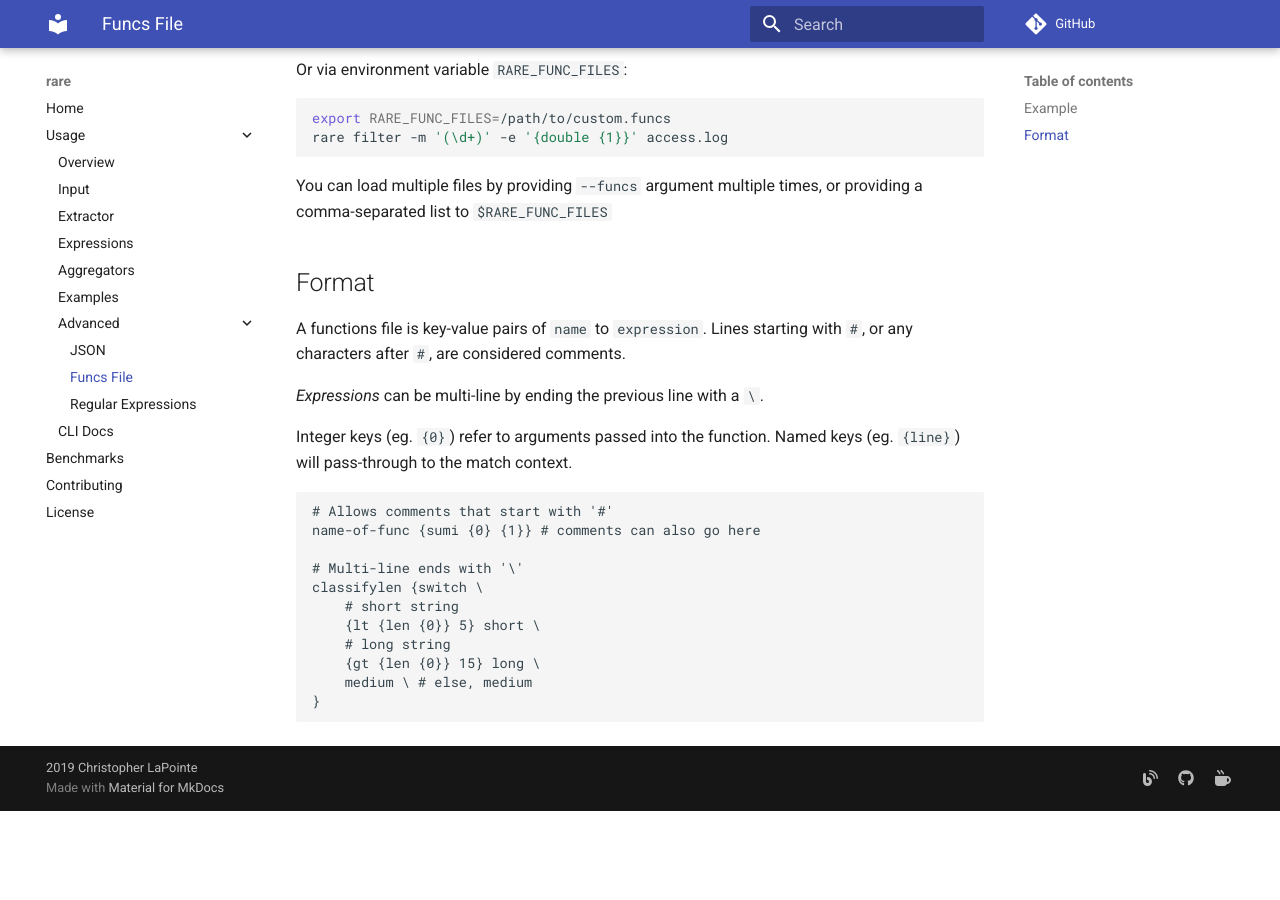
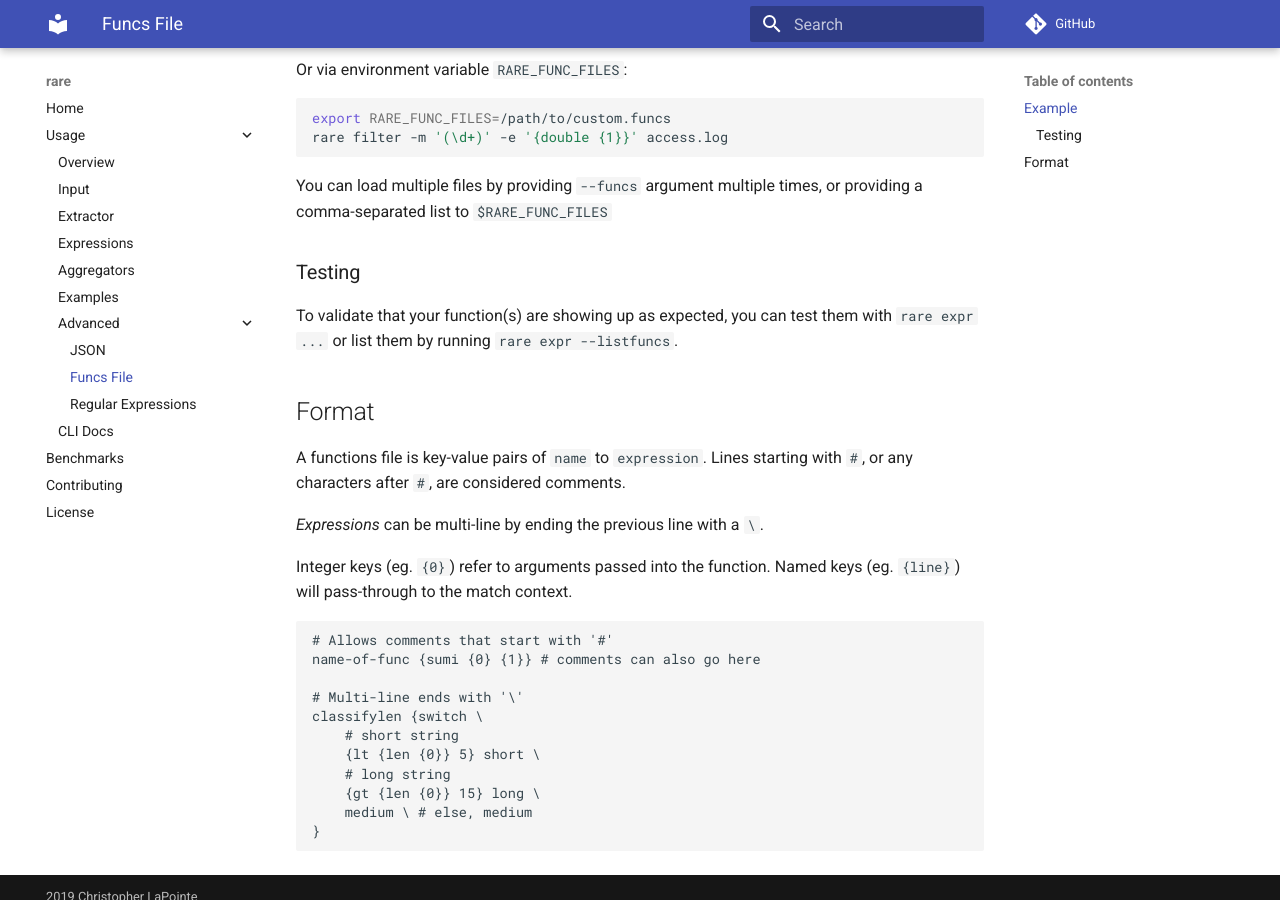
Before and after one commit to zix99/rare, an MkDocs documentation site: the page built from docs/usage/funcsfile.md, in a window 1280 px wide and 900 px high, scrolled down 501 px. Built offline with MkDocs 1.6.1 and Material for MkDocs 9.7.7, drawn with Linux system fonts in a browser that asks for light colours; comment, search, counter and statistics services are not loaded; before the commit the page ends 1312 px from its top, so only the background shows below that.

Commit message:
Note on listing functions

```diff
--- a/docs/usage/funcsfile.md
+++ b/docs/usage/funcsfile.md
@@ -26,6 +26,12 @@ rare filter -m '(\d+)' -e '{double {1}}' access.log
 You can load multiple files by providing `--funcs` argument multiple
 times, or providing a comma-separated list to `$RARE_FUNC_FILES`
 
+### Testing
+
+To validate that your function(s) are showing up as expected, you
+can test them with `rare expr ...` or list them by running
+`rare expr --listfuncs`.
+
 ## Format
 
 A functions file is key-value pairs of `name` to `expression`. Lines
```
